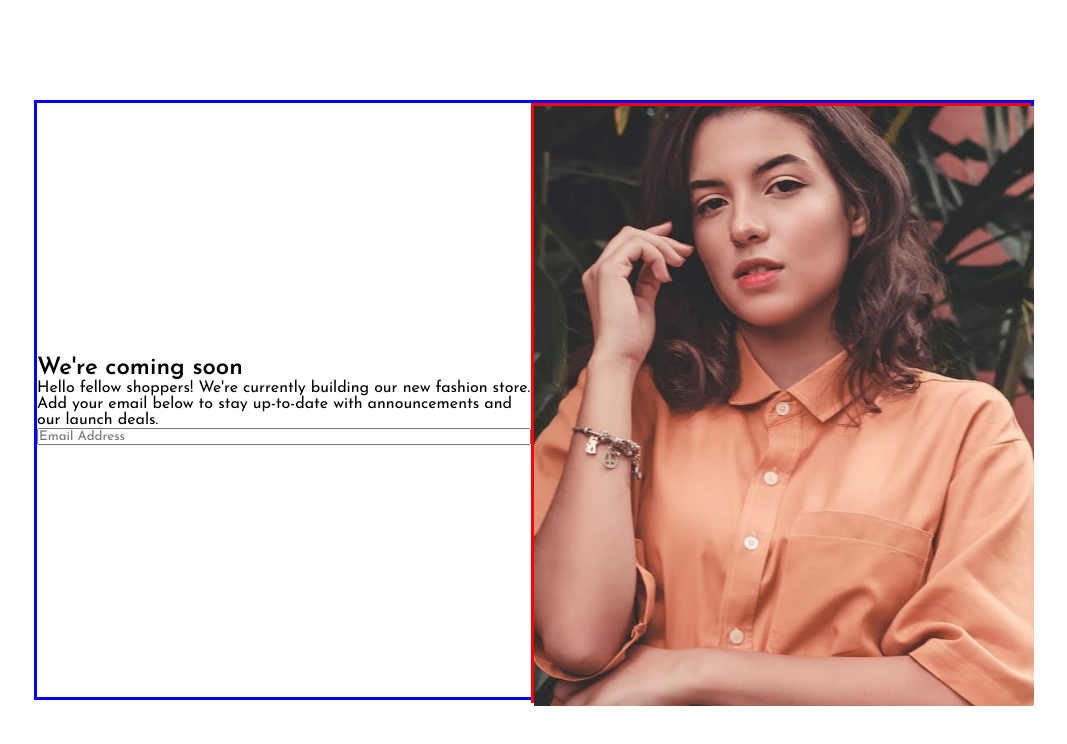
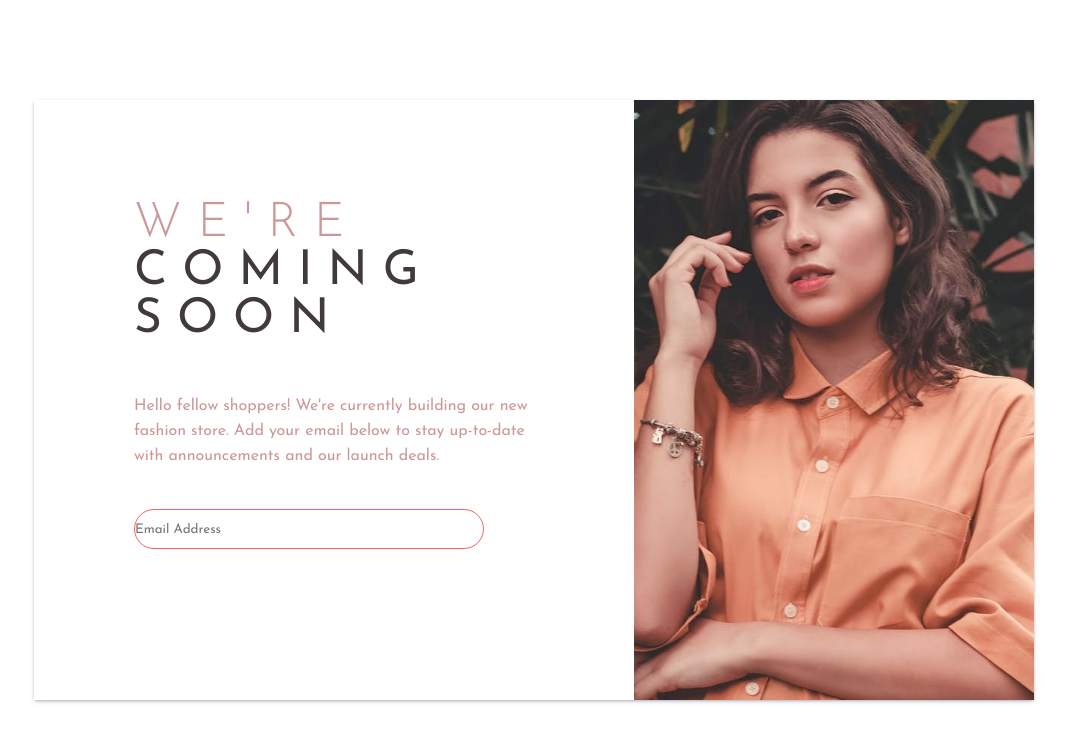
Before and after one commit to francis15-0/base-apparel-project, a plain HTML site: page index.html in a window 1280 px wide. Shown: the whole page, without its empty margins (106-1173 px from the left). Drawn offline with Linux system fonts and the light colour scheme.

Commit message:
v3. edited sylesheet to add styles to the element

```diff
--- a/index.html
+++ b/index.html
@@ -22,15 +22,18 @@
 <body>
   <wrapper class="wrapper-flex">
     <div class="left-flex">
+      <div class="content">
       <h2>
-        We're coming soon
+        WE'RE <span>COMING SOON</span>
       </h2>
-        <p>
+        <p class="text-body">
           Hello fellow shoppers! We're currently building our new fashion store.
           Add your email below to stay up-to-date with announcements and our launch deals.
         </p>
-      <input type="email" required placeholder="Email Address">
+      <input class="email" type="email" required placeholder="Email Address">
     </div>
+      </div>
+
     <div class="right">
       <img src="images/hero-desktop.jpg">
     </div>
--- a/style.css
+++ b/style.css
@@ -3,6 +3,16 @@
     margin: 0;
     padding: 0;
     font-family: 'Josefin Sans', sans-serif;
+
+}
+h2{
+    width: 300px;
+    color: hsl(0, 36%, 70%);
+    font-family: 'Josefin Sans', sans-serif;
+    font-weight: 300;
+    font-size: 48px;
+    letter-spacing: 16px;
+    margin-bottom: 50px;
 
 }
 body{
@@ -12,30 +22,59 @@ body{
     align-items: center;
 }
 
+span{
+    color: hsl(0, 6%, 24%);
+    font-weight: 400;
+    line-height: 20px;
+    letter-spacing: 15px;
+
+}
+
 .wrapper-flex{
     width: 1000px;
     height: 600px;
     display: flex;
     flex-direction: row;
-    border: 3px solid blue;
+    box-shadow: rgba(50, 50, 93, 0.25) 0px 2px 5px -1px, rgba(0, 0, 0, 0.3) 0px 1px 3px -1px;
 
 }
 
 .left-flex{
-    width: 500px;
+    width: 800px;
+    height: 600px;
     display: flex;
     flex-direction: column;
     justify-content: center;
+    align-items: center;
+}
+
+.content{
+    height: 400px;
 }
 
 .right{
-    width: 500px;
+    width: 400px;
     height: 600px;
-    border: 3px solid red;
+
 }
 
 img{
-    width: 500px;
+    width: 400px;
     height: 600px;
     object-fit: cover;
 }
+
+.text-body{
+    width: 400px;
+    font-size: 16px;
+    color: hsl(0, 36%, 70%);
+    line-height: 25px;
+    margin-bottom: 40px;
+}
+
+.email{
+   width: 350px;
+   height: 40px;
+   border-radius: 25px;
+   border: 1px solid hsl(0, 93%, 68%);
+}
```
